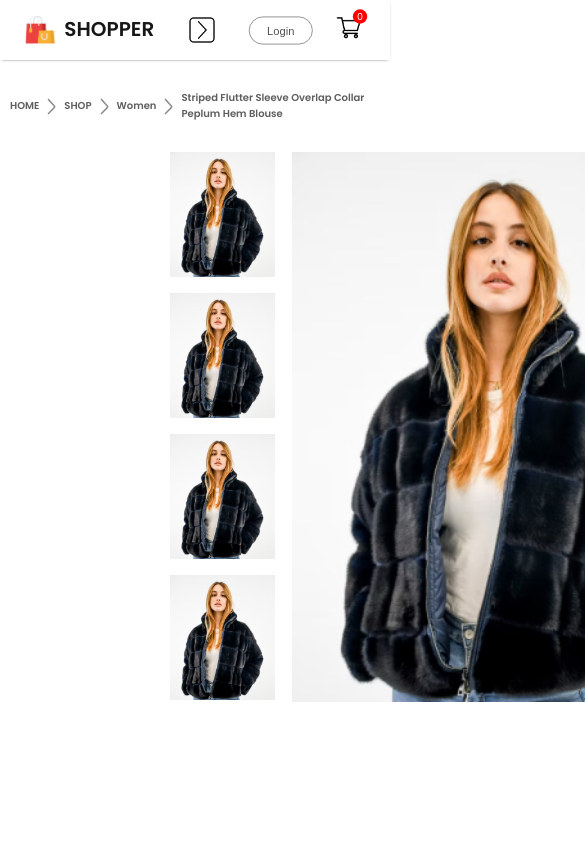
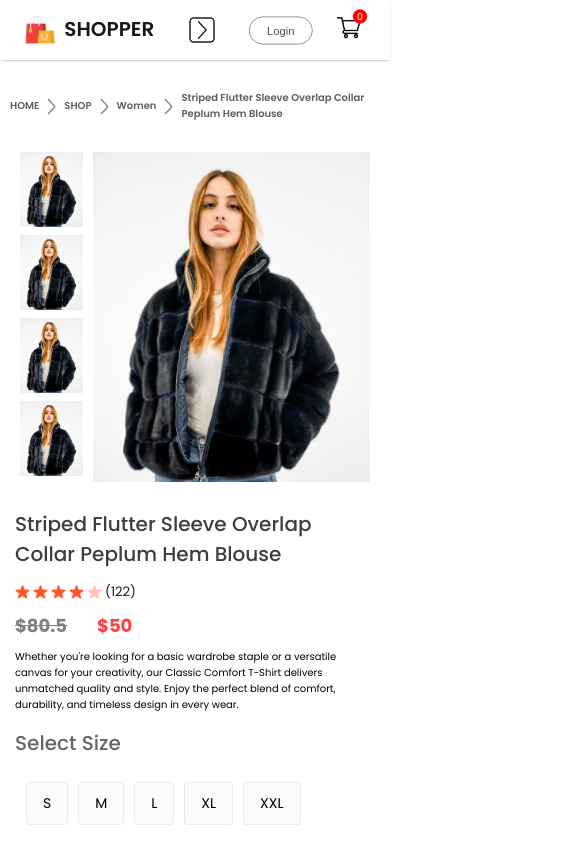
Before and after one commit to Apeksha-P/Ecommerce-Website, a React (Create React App) app in the folder frontend/: page /product/1 in a window 390 px wide. Shown: the top 844 px of the page, 585 px wide, since content can reach past the window. Built offline with nearby package versions, Linux system fonts and the light colour scheme.

Commit message:
Content update

```diff
--- a/frontend/src/Components/ProductDisplay/ProductDisplay.css
+++ b/frontend/src/Components/ProductDisplay/ProductDisplay.css
@@ -89,3 +89,181 @@
 .productdisplay-right-category span{
     font-weight: 600;
 }
+@media(max-width:1280px){
+    .productdisplay{
+        margin: 0px 60px;
+    }
+    .productdisplay-left{
+        gap: 10px;
+    }
+    .productdisplay-img-list{
+        gap: 10px;
+    }
+    .productdisplay-img-list img{
+        height: 120px;
+    }
+    .productdisplay-main-img{
+        width: auto;
+        height: 510px;
+    }
+    .productdisplay-right{
+        margin: 0px 30px;
+    }
+    .productdisplay-right h1{
+        font-size: 22px;
+    }
+    .productdisplay-right-star{
+        gap: 3px;
+        font-size: 13px;
+    }
+    .productdisplay-right-prices{
+        margin: 10px 0px;
+        font-size: 18px;
+    }
+    .productdisplay-right-description{
+        font-size: 13px;
+    }
+    .productdisplay-right-size h1{
+        margin-top: 20px;
+        font-size: 20px;
+    }
+    .productdisplay-right-size div{
+        padding: 14px 20px;
+    }
+    .productdisplay-right button{
+        width: 150px;
+        padding: 15px 0px;
+        margin-bottom: 20px;
+    }
+    .productdisplay-right-category{
+        margin-top: 5px;
+        font-size: 14px;
+    }
+}
+@media(max-width:1024px){
+    .productdisplay{
+        margin: 0px 30px;
+    }
+    .productdisplay-left{
+        gap: 5px;
+    }
+    .productdisplay-img-list img{
+        height: 80px;
+    }
+    .productdisplay-main-img{
+        height: 350px;
+    }
+    .productdisplay-right h1{
+        font-size: 18px;
+    }
+    .productdisplay-right-star img{
+        width: 15px;
+    }
+    .productdisplay-right-description{
+        font-size: 12px;
+    }
+    .productdisplay-right-sizes{
+        margin-top: 10px 0px;
+    }
+    .productdisplay-right-size div{
+        padding: 10px 16px;
+        font-size: 12px;
+    }
+    .productdisplay-right button{
+        width: 120px;
+        padding: 10px 0px;
+        margin-bottom: 10px;
+        font-size: 14px;
+    }
+    .productdisplay-right-category{
+        font-size: 12px;
+    }
+}
+@media(max-width:800px){
+    .productdisplay{
+        margin: 0px 10px;
+    }
+    .productdisplay-img-list{
+        flex-direction: row;
+        gap: 6px;
+    }
+    .productdisplay-img-list img{
+        height: 70px;
+    }
+    .productdisplay-main-img{
+        height: 300px;
+    }
+    .productdisplay-right h1{
+        font-size: 14px;
+    }
+    .productdisplay-right-star img{
+        width: 13px;
+    }
+    .productdisplay-right-description{
+        font-size: 10px;
+    }
+    .productdisplay-right-size h1{
+        margin-top: 10px;
+    }
+    .productdisplay-right-sizes{
+        margin-top: 10px;
+        gap: 5px;
+    }
+    .productdisplay-right-size div{
+        padding: 4px 11px;
+    }
+    .productdisplay-right button{
+        width: 100px;
+        font-size: 12px;
+    }
+    .productdisplay-right-category{
+        font-size: 10px;
+    }
+}
+@media(max-width:500px){
+    .productdisplay{
+        flex-direction: column;
+    }
+    .productdisplay-left{
+        gap: 10px;
+        flex-direction: row;
+        margin: auto;
+    }
+    .productdisplay-img-list{
+        flex-direction: column;
+        gap: 8px;
+    }
+    .productdisplay-img-list img{
+        height: 75px;
+    }
+    .productdisplay-main-img{
+        height: 330px;
+    }
+    .productdisplay-right{
+        margin: 5px;
+    }
+    .productdisplay-right h1{
+        margin-top: 15px;
+        font-size: 20px;
+        font-weight: 500;
+    }
+    .productdisplay-right-star img{
+        width: 15px;
+    }
+    .productdisplay-right-sizes{
+        gap: 10px;
+        margin: 20px 0px;
+    }
+    .productdisplay-right-sizes div{
+        padding: 10px 16px;
+        font-size: 14px;
+    }
+    .productdisplay-right button{
+        width: 130px;
+        font-size: 15px;
+        padding: 12px 0px;
+    }
+    .productdisplay-right-category{
+        font-size: 16px;
+    }
+}
```
